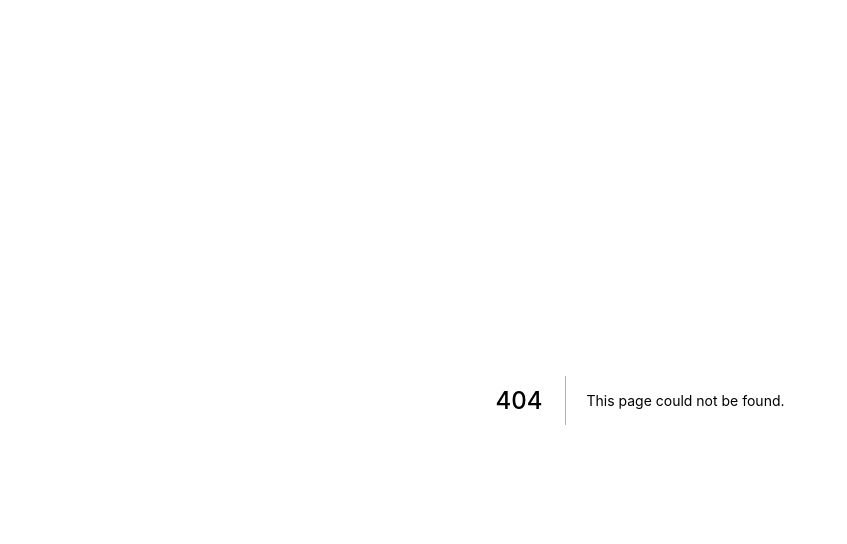
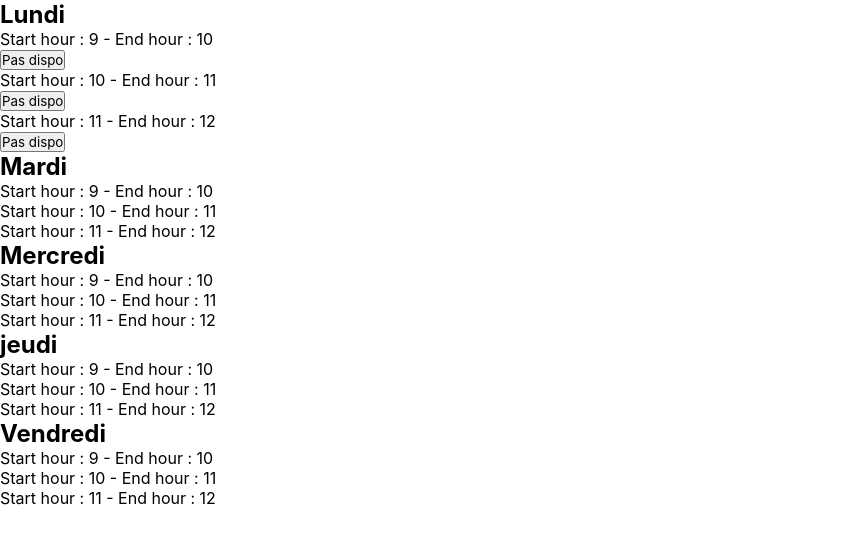
Before and after one commit to Miora-RAK/Doctolib-Groupe-3, a Next.js app: page /testCalendar in a window 1280 px wide. Before the commit this address had no page. Shown: the top 544 px of the page, without its empty margins (0-847 px from the left). Built offline with nearby package versions, Linux system fonts and the light colour scheme.

Commit message:
Add a calendar component

```diff
--- /dev/null
+++ b/components/Calendar.tsx
@@ -0,0 +1,80 @@
+import React from "react";
+
+export const Calendar = (props: any) => {
+  return (
+    <>
+      <div>
+        <h2>Lundi</h2>
+        {props.dispo.day.monday.map((element: any) => {
+          return (
+            <div key={element.starthour}>
+              <p>
+                Start hour : {element.starthour} - End hour : {element.endhour}
+              </p>
+              <button
+                onClick={() => {
+                  element.dispo = !element.dispo;
+                  console.log(props.dispo.day.monday[0].dispo);
+                }}
+              >
+                {element.dispo ? "Dispo." : "Pas dispo"}
+              </button>
+            </div>
+          );
+        })}
+      </div>
+
+      <div>
+        <h2>Mardi</h2>
+        {props.dispo.day.tuesday.map((element: any) => {
+          return (
+            <div key={element.starthour}>
+              <p>
+                Start hour : {element.starthour} - End hour : {element.endhour}
+              </p>
+            </div>
+          );
+        })}
+      </div>
+
+      <div>
+        <h2>Mercredi</h2>
+        {props.dispo.day.wednesday.map((element: any) => {
+          return (
+            <div key={element.starthour}>
+              <p>
+                Start hour : {element.starthour} - End hour : {element.endhour}
+              </p>
+            </div>
+          );
+        })}
+      </div>
+
+      <div>
+        <h2>jeudi</h2>
+        {props.dispo.day.thursday.map((element: any) => {
+          return (
+            <div key={element.starthour}>
+              <p>
+                Start hour : {element.starthour} - End hour : {element.endhour}
+              </p>
+            </div>
+          );
+        })}
+      </div>
+
+      <div>
+        <h2>Vendredi</h2>
+        {props.dispo.day.friday.map((element: any) => {
+          return (
+            <div key={element.starthour}>
+              <p>
+                Start hour : {element.starthour} - End hour : {element.endhour}
+              </p>
+            </div>
+          );
+        })}
+      </div>
+    </>
+  );
+};
--- /dev/null
+++ b/pages/testCalendar.tsx
@@ -0,0 +1,124 @@
+import React from "react";
+import { Calendar } from "../components/Calendar";
+
+const week = {
+  week: 0,
+  day: {
+    monday: [
+      {
+        starthour: 9,
+        endhour: 10,
+        reserved: false,
+        dispo: false,
+      },
+      {
+        starthour: 10,
+        endhour: 11,
+        reserved: false,
+        dispo: false,
+      },
+      {
+        starthour: 11,
+        endhour: 12,
+        reserved: false,
+        dispo: false,
+      },
+    ],
+    tuesday: [
+      {
+        starthour: 9,
+        endhour: 10,
+        reserved: false,
+        dispo: false,
+      },
+      {
+        starthour: 10,
+        endhour: 11,
+        reserved: false,
+        dispo: false,
+      },
+      {
+        starthour: 11,
+        endhour: 12,
+        reserved: false,
+        dispo: false,
+      },
+    ],
+    wednesday: [
+      {
+        starthour: 9,
+        endhour: 10,
+        reserved: false,
+        dispo: false,
+      },
+      {
+        starthour: 10,
+        endhour: 11,
+        reserved: false,
+        dispo: false,
+      },
+      {
+        starthour: 11,
+        endhour: 12,
+        reserved: false,
+        dispo: false,
+      },
+    ],
+    thursday: [
+      {
+        starthour: 9,
+        endhour: 10,
+        reserved: false,
+        dispo: false,
+      },
+      {
+        starthour: 10,
+        endhour: 11,
+        reserved: false,
+        dispo: false,
+      },
+      {
+        starthour: 11,
+        endhour: 12,
+        reserved: false,
+        dispo: false,
+      },
+    ],
+    friday: [
+      {
+        starthour: 9,
+        endhour: 10,
+        reserved: false,
+        dispo: false,
+      },
+      {
+        starthour: 10,
+        endhour: 11,
+        reserved: false,
+        dispo: false,
+      },
+      {
+        starthour: 11,
+        endhour: 12,
+        reserved: false,
+        dispo: false,
+      },
+    ],
+  },
+};
+
+const TestCalendar: React.FC = () => {
+  const [dispo, setDispo] = React.useState(week);
+
+  React.useEffect(() => {
+    setDispo(dispo);
+  }, [dispo]);
+
+  return (
+    <div>
+      <Calendar dispo={dispo} setDispo={setDispo}></Calendar>
+    </div>
+  );
+};
+
+export default TestCalendar;
```
